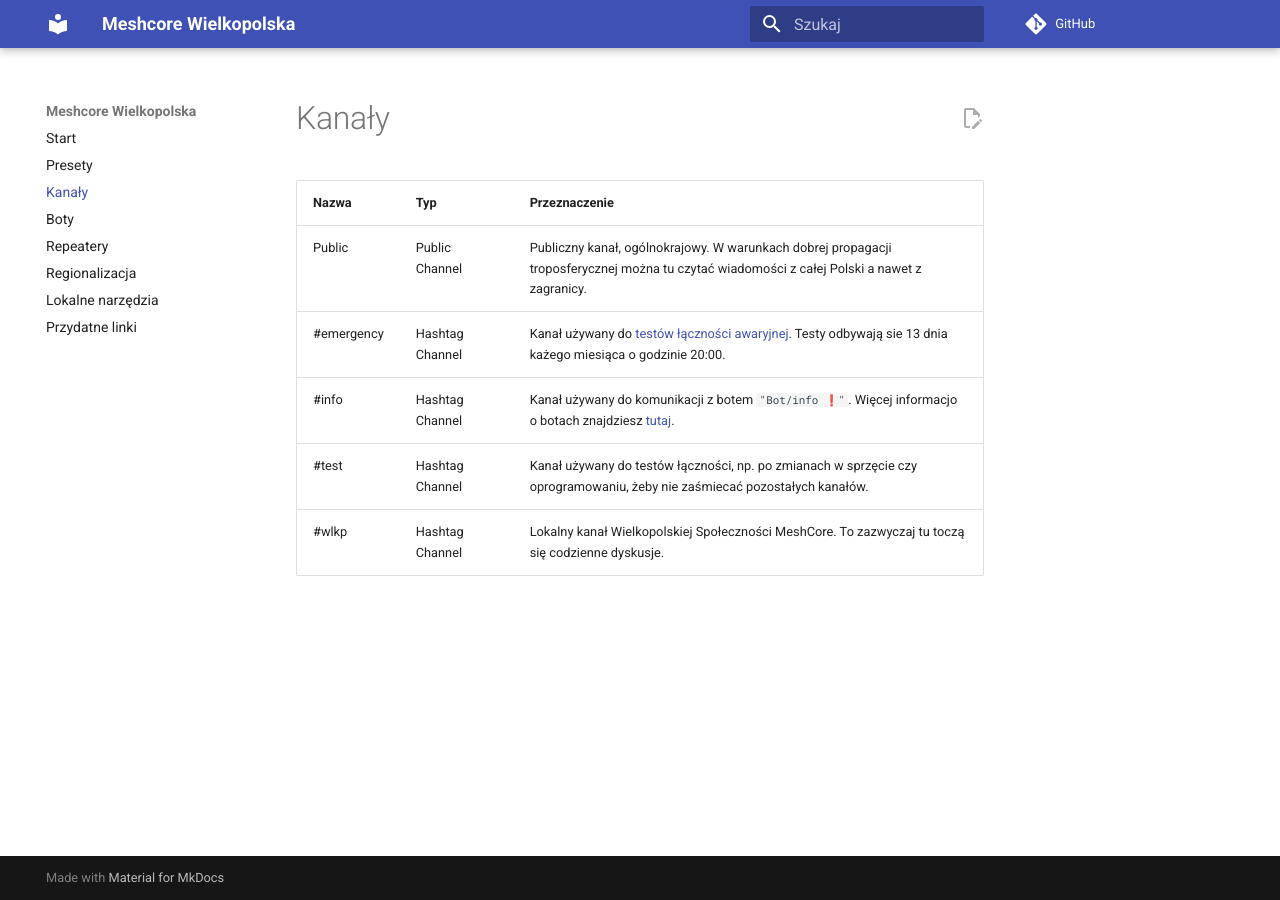
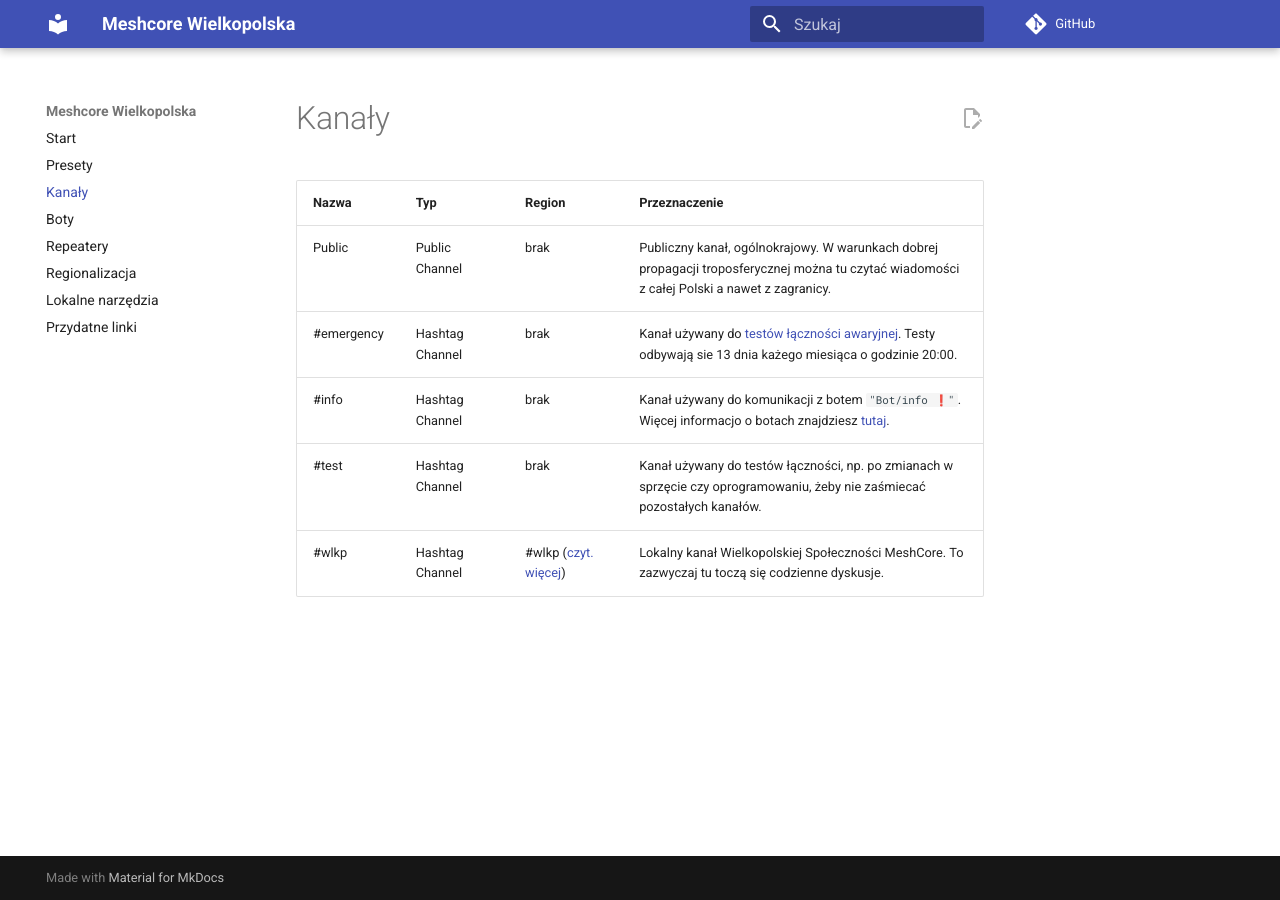
Before and after one commit to chybaDapi/awesome-meshcore-wlkp, an MkDocs documentation site: the page built from docs/channels.md, in a window 1280 px wide. Built offline with MkDocs 1.6.1 and Material for MkDocs 9.7.7, drawn with Linux system fonts in a browser that asks for light colours; comment, search, counter and statistics services are not loaded.

Commit message:
Added manual how to set regions.

```diff
--- a/docs/channels.md
+++ b/docs/channels.md
@@ -1,7 +1,7 @@
-Nazwa      | Typ             | Przeznaczenie
----------- | --------------- | ------------
-Public     | Public Channel  | Publiczny kanał, ogólnokrajowy. W warunkach dobrej propagacji troposferycznej można tu czytać wiadomości z całej Polski a nawet z zagranicy.
-#emergency | Hashtag Channel | Kanał używany do [testów łączności awaryjnej](https://planawaryjny.com/lacznosc-awaryjna/). Testy odbywają sie 13 dnia każego miesiąca o godzinie 20:00.
-#info      | Hashtag Channel | Kanał używany do komunikacji z botem `"Bot/info ❗"`. Więcej informacjo o botach znajdziesz [tutaj](bots.md).
-#test      | Hashtag Channel | Kanał używany do testów łączności, np. po zmianach w sprzęcie czy oprogramowaniu, żeby nie zaśmiecać pozostałych kanałów.
-#wlkp      | Hashtag Channel | Lokalny kanał Wielkopolskiej Społeczności MeshCore. To zazwyczaj tu toczą się codzienne dyskusje.
+Nazwa      | Typ             | Region          | Przeznaczenie
+---------- | --------------- | --------------- | ------------
+Public     | Public Channel  | brak            | Publiczny kanał, ogólnokrajowy. W warunkach dobrej propagacji troposferycznej można tu czytać wiadomości z całej Polski a nawet z zagranicy.
+#emergency | Hashtag Channel | brak            | Kanał używany do [testów łączności awaryjnej](https://planawaryjny.com/lacznosc-awaryjna/). Testy odbywają sie 13 dnia każego miesiąca o godzinie 20:00.
+#info      | Hashtag Channel | brak            | Kanał używany do komunikacji z botem `"Bot/info ❗"`. Więcej informacjo o botach znajdziesz [tutaj](bots.md).
+#test      | Hashtag Channel | brak            | Kanał używany do testów łączności, np. po zmianach w sprzęcie czy oprogramowaniu, żeby nie zaśmiecać pozostałych kanałów.
+#wlkp      | Hashtag Channel | #wlkp ([czyt. więcej](regions.md)) | Lokalny kanał Wielkopolskiej Społeczności MeshCore. To zazwyczaj tu toczą się codzienne dyskusje.
```
